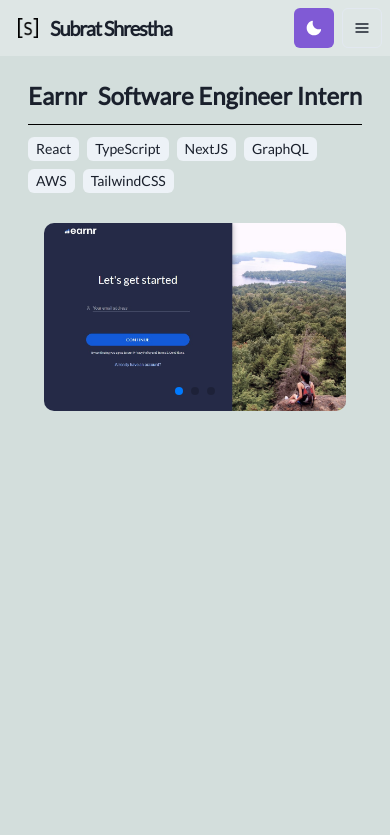
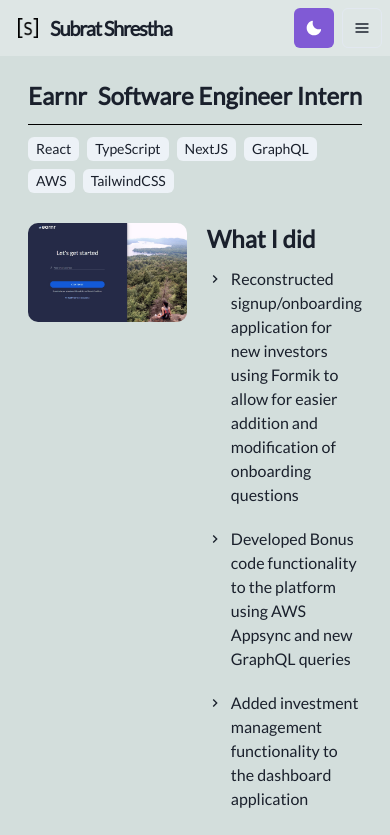
Before and after one commit to SubratShrestha/portfolio-next, a Next.js app: page /earnr in a window 390 px wide. Shown: the top 835 px of the page. Built offline with nearby package versions, Linux system fonts and the light colour scheme.

Commit message:
Add responsibilities, non responsive

```diff
--- a/pages/earnr.tsx
+++ b/pages/earnr.tsx
@@ -6,16 +6,23 @@
   Image,
   useColorModeValue,
   Wrap,
-  WrapItem
+  WrapItem,
+  List,
+  ListItem,
+  Text,
+  ListIcon,
+  VStack,
+  StackDivider
 } from '@chakra-ui/react'
 import SwiperCore, { Navigation, Pagination, Scrollbar } from 'swiper'
 import { Swiper, SwiperSlide } from 'swiper/react'
-import {EffectCards, Mousewheel} from 'swiper'
+import { EffectCards, Mousewheel } from 'swiper'
 import 'swiper/css/bundle'
 import { NextPage } from 'next'
 import Divider from '../components/layouts/divider'
 import works from '../libs/work'
 import CenteredContainer from '../components/layouts/centeredContainer'
+import { ChevronRightIcon } from '@chakra-ui/icons'
 
 SwiperCore.use([Navigation, Pagination, Scrollbar, EffectCards, Mousewheel])
 
@@ -29,12 +36,12 @@
   }
 
   return (
-    <Box height='100%' width='100%' pt={20} px={{md: 10, base: 3}}>
+    <Box height='100%' width='100%' pt={20} px={{ md: 10, base: 3 }}>
       <Flex flexDirection='row' justifyContent='space-between'>
-        <Heading as='h1' fontSize="2xl">
+        <Heading as='h1' fontSize='2xl'>
           {data.title}
         </Heading>
-        <Heading as='h1' fontSize="2xl">
+        <Heading as='h1' fontSize='2xl'>
           Software Engineer Intern
         </Heading>
       </Flex>
@@ -43,21 +50,18 @@
         color={useColorModeValue('black', 'gray.300')}
         marginY={3}
       />
+
       <Wrap>
         {data.tags?.map((value, index) => (
           <WrapItem>
-            <Tag
-              // color={value.textColor}
-              key={index}
-              // backgroundColor={value.color}
-            >
-              {value.value}
-            </Tag>
+            <Tag key={index}>{value.value}</Tag>
           </WrapItem>
         ))}
       </Wrap>
+
+      <Flex marginTop='30px'>
         <Swiper
-        style={{ marginTop: '30px' }}
+          style={{ flex: 1.5 }}
           spaceBetween={50}
           slidesPerView={1}
           pagination
@@ -65,12 +69,39 @@
         >
           {images.map((source, i) => (
             <SwiperSlide>
-              <CenteredContainer maxW="100%" height="100%">
-            <Image borderRadius={10} src={source} alt={`earnr image-${i}`} width={{md: "80%", base: "100%"}} />
+              <CenteredContainer
+                justify='flex-start'
+                maxW='100%'
+                height='100%'
+                padding='0'
+              >
+                <Image
+                  borderRadius={10}
+                  src={source}
+                  alt={`earnr image-${i}`}
+                  width='100%'
+                />
               </CenteredContainer>
             </SwiperSlide>
           ))}
         </Swiper>
+
+        <Box flex={1} paddingLeft={5}>
+          <Heading as='h1' fontSize='2xl' marginBottom={3}>
+            What I did
+          </Heading>
+          <List spacing={5}>
+            {data.resp.map((value, i) => (
+              <ListItem>
+                <Flex>
+                  <ListIcon as={ChevronRightIcon} marginTop={1} />
+                  <Text key={i}>{value}</Text>
+                </Flex>
+              </ListItem>
+            ))}
+          </List>
+        </Box>
+      </Flex>
     </Box>
   )
 }
```
Lines whose indentation alone changed are shown as unchanged.
